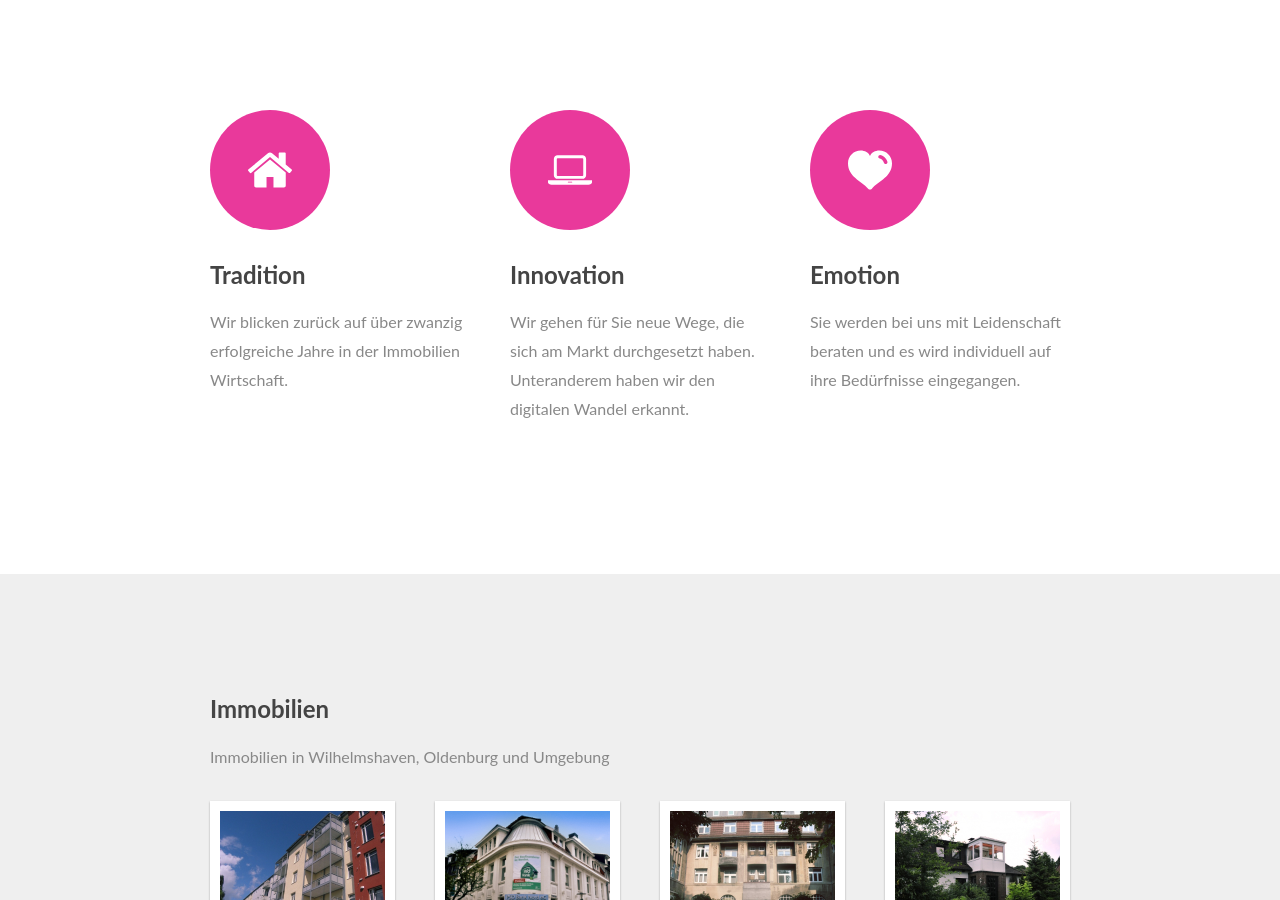
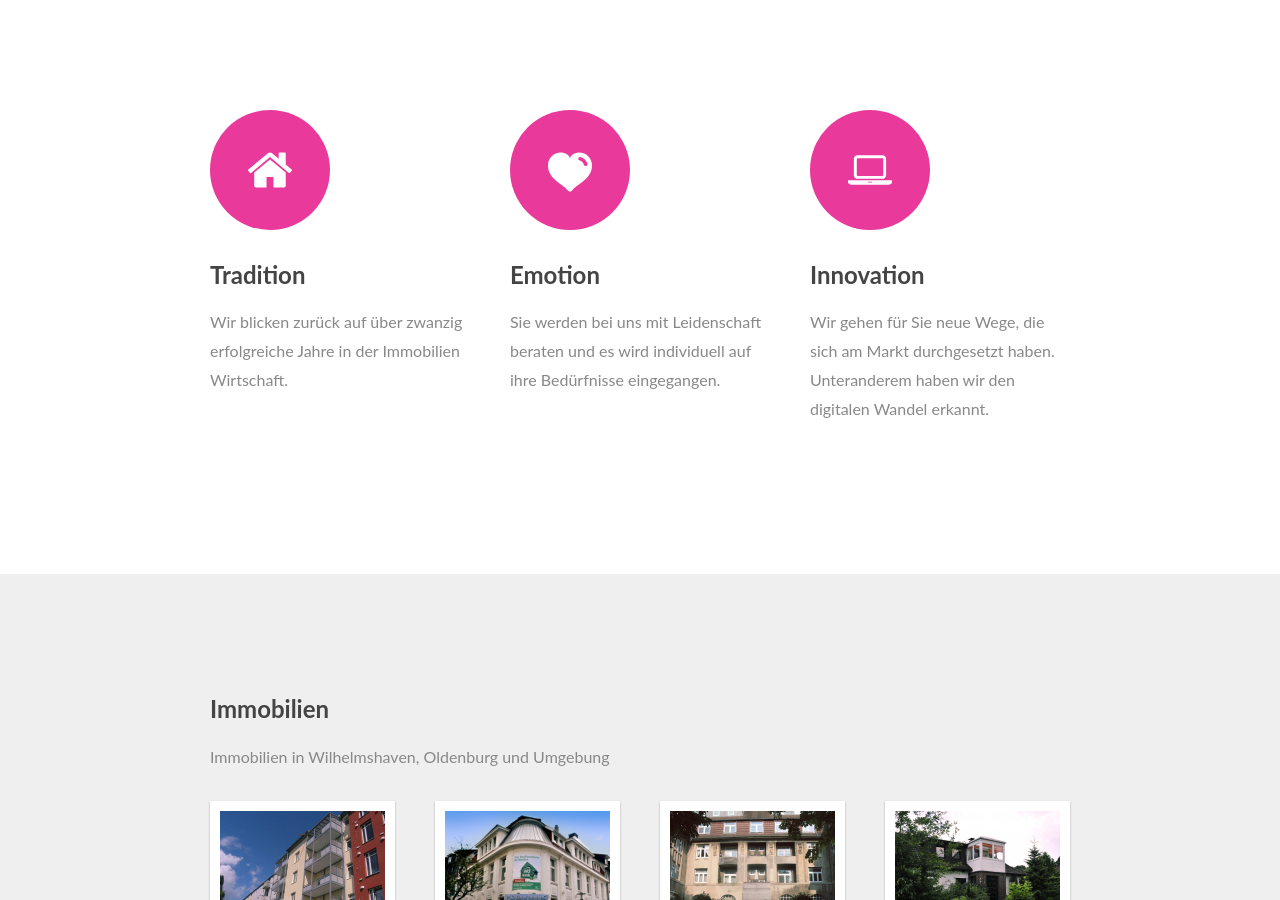
Before and after one commit to bakirnetwork/bakirimmobilien_de, a Jekyll site: the page built from _pages/index.html, in a window 1280 px wide and 900 px high, scrolled down 1637 px. Built offline with Jekyll 4.4.1, drawn with Linux system fonts in a browser that asks for light colours; nearby versions of some CDN libraries; some web fonts are replaced.

Commit message:
Emotion und Innovation getauscht

```diff
--- a/_includes/info.html
+++ b/_includes/info.html
@@ -5,13 +5,13 @@
 		<p>Wir blicken zurück auf über zwanzig erfolgreiche Jahre in der Immobilien Wirtschaft.</p>
 	</div>
 	<div class="col span-4">
+		<div class="info__icon">{% include svg/emotion.svg %}</div>
+		<h2>Emotion</h2>
+		<p>Sie werden bei uns mit Leidenschaft beraten und es wird individuell auf ihre Bedürfnisse eingegangen.</p>
+	</div>
+	<div class="col span-4">
 		<div class="info__icon">{% include svg/innovation.svg %}</div>
 		<h2>Innovation</h2>
 		<p>Wir gehen für Sie neue Wege, die sich am Markt durchgesetzt haben. Unteranderem haben wir den digitalen Wandel erkannt.</p>
 	</div>
-	<div class="col span-4">
-		<div class="info__icon">{% include svg/emotion.svg %}</div>
-		<h2>Emotion</h2>
-		<p>Sie werden bei uns mit Leidenschaft beraten und es wird individuell auf ihre Bedürfnisse eingegangen.</p>
-	</div>
 </div>
```
Also changed, not shown: _includes/svg/emotion.svg.
